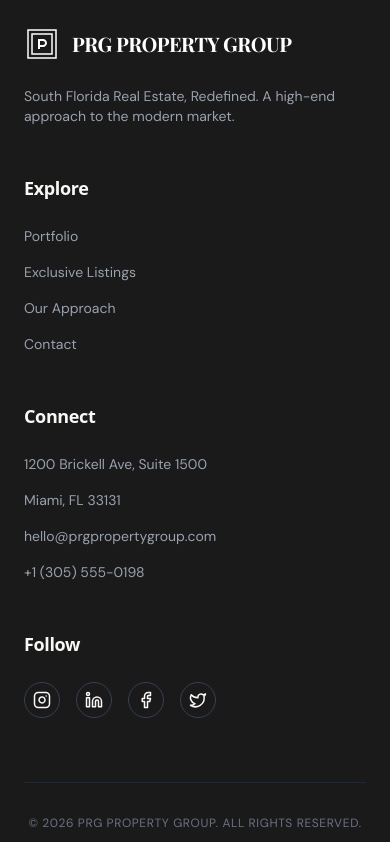
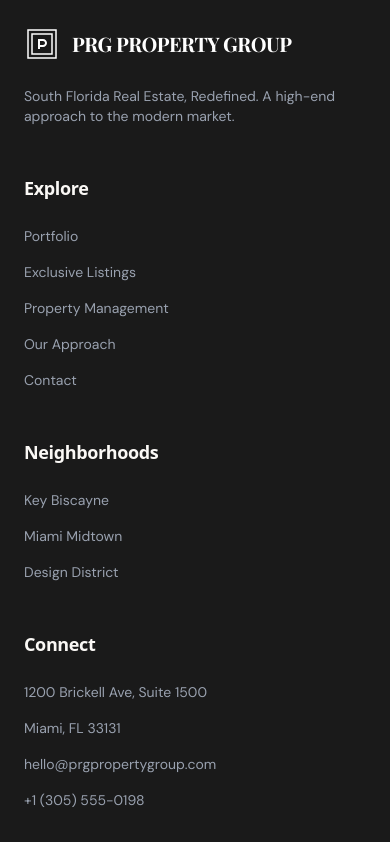
Before and after one commit to manuk-coder/prg-property-group, a Next.js app: page / in a window 390 px wide. Shown: the part 6854-7696 px from the top of the page. Built offline with nearby package versions, Linux system fonts and the light colour scheme; a web font is replaced by a local one.

Commit message:
Update Navigation Structure for SEO Pillar Pages

```diff
--- a/src/components/layout/Footer.tsx
+++ b/src/components/layout/Footer.tsx
@@ -5,9 +5,9 @@ export function Footer() {
   return (
     <footer className="bg-[#1A1A1A] text-[#FAF8F5] pt-20 pb-10">
       <div className="container mx-auto px-6">
-        <div className="grid grid-cols-1 md:grid-cols-4 gap-12 mb-16">
+        <div className="grid grid-cols-1 md:grid-cols-5 gap-12 mb-16">
           {/* Brand */}
-          <div className="col-span-1 md:col-span-1 flex flex-col items-start gap-6">
+          <div className="col-span-1 md:col-span-2 flex flex-col items-start gap-6">
             <Link href="/" className="flex items-center gap-3 text-white hover:text-[var(--color-accent-gold)] transition-colors">
               <svg width="36" height="36" viewBox="0 0 36 36" fill="none" xmlns="http://www.w3.org/2000/svg">
                 <rect x="4" y="4" width="28" height="28" stroke="currentColor" strokeWidth="1.5" />
@@ -29,8 +29,19 @@ export function Footer() {
             <ul className="space-y-4 font-sans text-sm text-gray-400">
               <li><Link href="/" className="hover:text-[var(--color-accent-gold)] transition-colors">Portfolio</Link></li>
               <li><Link href="/listings" className="hover:text-[var(--color-accent-gold)] transition-colors">Exclusive Listings</Link></li>
+              <li><Link href="/property-management" className="hover:text-[var(--color-accent-gold)] transition-colors">Property Management</Link></li>
               <li><Link href="/about" className="hover:text-[var(--color-accent-gold)] transition-colors">Our Approach</Link></li>
               <li><Link href="/contact" className="hover:text-[var(--color-accent-gold)] transition-colors">Contact</Link></li>
+            </ul>
+          </div>
+
+          {/* Neighborhoods */}
+          <div>
+            <h4 className="font-serif text-lg mb-6 tracking-wide">Neighborhoods</h4>
+            <ul className="space-y-4 font-sans text-sm text-gray-400">
+              <li><Link href="/neighborhoods/key-biscayne" className="hover:text-[var(--color-accent-gold)] transition-colors">Key Biscayne</Link></li>
+              <li><Link href="/neighborhoods/midtown" className="hover:text-[var(--color-accent-gold)] transition-colors">Miami Midtown</Link></li>
+              <li><Link href="/neighborhoods/design-district" className="hover:text-[var(--color-accent-gold)] transition-colors">Design District</Link></li>
             </ul>
           </div>
 
--- a/src/components/layout/Navbar.tsx
+++ b/src/components/layout/Navbar.tsx
@@ -9,6 +9,7 @@ import { Menu, X } from "lucide-react";
 export function Navbar() {
   const [isScrolled, setIsScrolled] = useState(false);
   const [isMobileMenuOpen, setIsMobileMenuOpen] = useState(false);
+  const [isDropdownOpen, setIsDropdownOpen] = useState(false);
   const pathname = usePathname();
 
   // Pages that start with a dark background hero (Homepage, Single Listing)
@@ -26,6 +27,16 @@ export function Navbar() {
 
   const navLinks = [
     { name: "Listings", href: "/listings" },
+    {
+      name: "Neighborhoods",
+      href: "#",
+      dropdown: [
+        { name: "Key Biscayne", href: "/neighborhoods/key-biscayne" },
+        { name: "Miami Midtown", href: "/neighborhoods/midtown" },
+        { name: "Design District", href: "/neighborhoods/design-district" },
+      ]
+    },
+    { name: "Management", href: "/property-management" },
     { name: "About", href: "/about" },
     { name: "Contact", href: "/contact" },
   ];
@@ -52,15 +63,56 @@ export function Navbar() {
           {/* Desktop Nav */}
           <nav className="hidden md:flex gap-8">
             {navLinks.map((link) => (
+              <div
+                key={link.name}
+                className="relative group"
+                onMouseEnter={() => link.dropdown && setIsDropdownOpen(true)}
+                onMouseLeave={() => link.dropdown && setIsDropdownOpen(false)}
+              >
+                {link.href === "#" ? (
+                  <button
+                    className={`text-sm uppercase tracking-widest font-semibold transition-colors flex items-center gap-1 ${
+                      !isDarkHeroPage || isScrolled ? "text-[var(--color-primary-text)] hover:text-[var(--color-accent-gold)]" : "text-white hover:text-gray-300"
+                    }`}
+                  >
+                    {link.name}
+                  </button>
+                ) : (
                   <Link
-                key={link.name}
                     href={link.href}
-                className={`text-sm uppercase tracking-widest font-semibold transition-colors hover:text-[var(--color-accent-gold)] ${
-                  !isDarkHeroPage || isScrolled ? "text-[var(--color-primary-text)]" : "text-white"
+                    className={`text-sm uppercase tracking-widest font-semibold transition-colors ${
+                      !isDarkHeroPage || isScrolled ? "text-[var(--color-primary-text)] hover:text-[var(--color-accent-gold)]" : "text-white hover:text-gray-300"
                     }`}
                   >
                     {link.name}
                   </Link>
+                )}
+
+                {/* Dropdown Menu */}
+                {link.dropdown && (
+                  <AnimatePresence>
+                    {isDropdownOpen && (
+                      <motion.div
+                        initial={{ opacity: 0, y: 10 }}
+                        animate={{ opacity: 1, y: 0 }}
+                        exit={{ opacity: 0, y: 10 }}
+                        transition={{ duration: 0.2 }}
+                        className="absolute top-full left-0 mt-4 w-56 bg-white shadow-xl py-4 flex flex-col gap-2 rounded-sm border border-gray-100"
+                      >
+                        {link.dropdown.map(subItem => (
+                          <Link
+                            key={subItem.name}
+                            href={subItem.href}
+                            className="px-6 py-2 text-xs uppercase tracking-widest font-semibold text-gray-600 hover:text-[var(--color-accent-gold)] hover:bg-gray-50 transition-colors"
+                          >
+                            {subItem.name}
+                          </Link>
+                        ))}
+                      </motion.div>
+                    )}
+                  </AnimatePresence>
+                )}
+              </div>
             ))}
           </nav>
 
@@ -94,6 +146,21 @@ export function Navbar() {
                   animate={{ opacity: 1, y: 0 }}
                   transition={{ delay: 0.2 + index * 0.1 }}
                 >
+                  {link.href === "#" ? (
+                    <div className="flex flex-col items-center gap-4">
+                      <span className="text-2xl font-serif font-bold text-gray-400 uppercase tracking-wider">{link.name}</span>
+                      {link.dropdown?.map(subItem => (
+                        <Link
+                          key={subItem.name}
+                          href={subItem.href}
+                          onClick={() => setIsMobileMenuOpen(false)}
+                          className="text-xl font-serif font-bold text-[var(--color-primary-text)] hover:text-[var(--color-accent-gold)] transition-colors"
+                        >
+                          {subItem.name}
+                        </Link>
+                      ))}
+                    </div>
+                  ) : (
                     <Link
                       href={link.href}
                       onClick={() => setIsMobileMenuOpen(false)}
@@ -101,6 +168,7 @@ export function Navbar() {
                     >
                       {link.name}
                     </Link>
+                  )}
                 </motion.div>
               ))}
             </nav>
```
Lines whose indentation alone changed are shown as unchanged.
